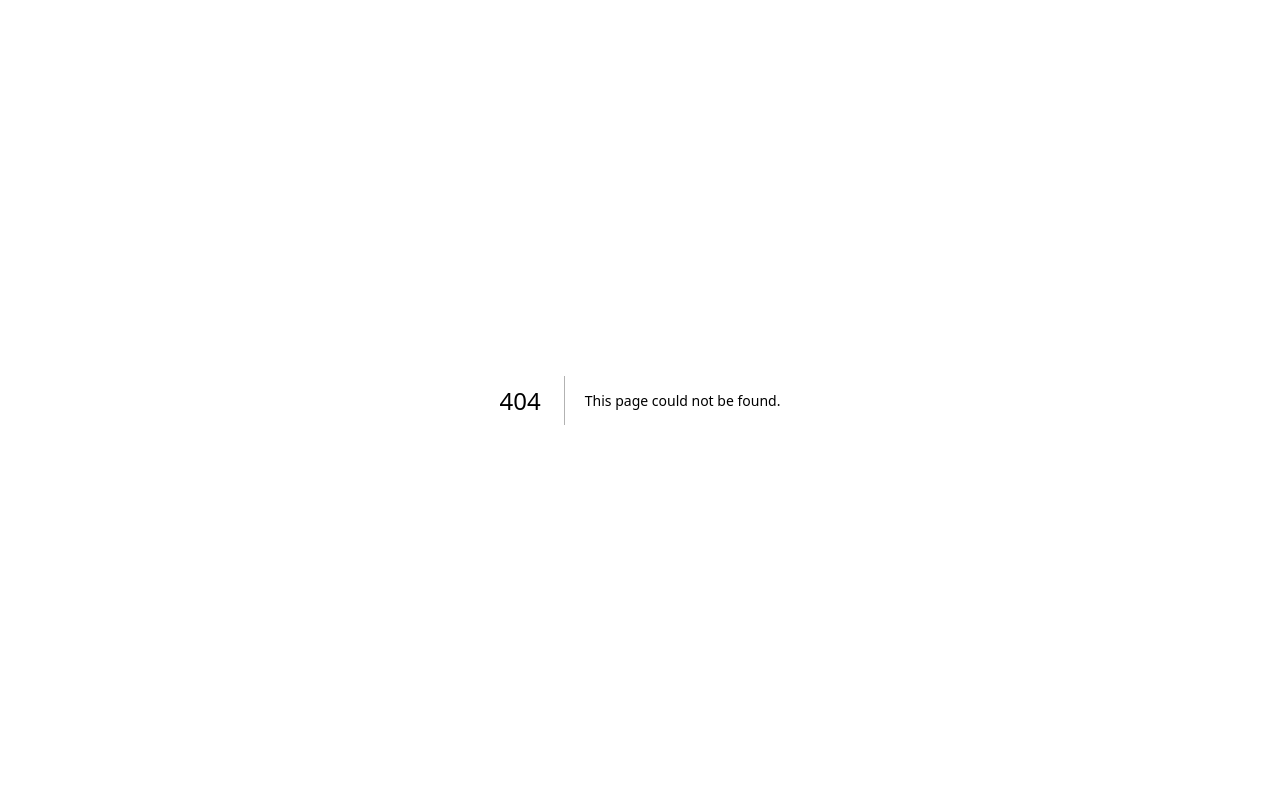
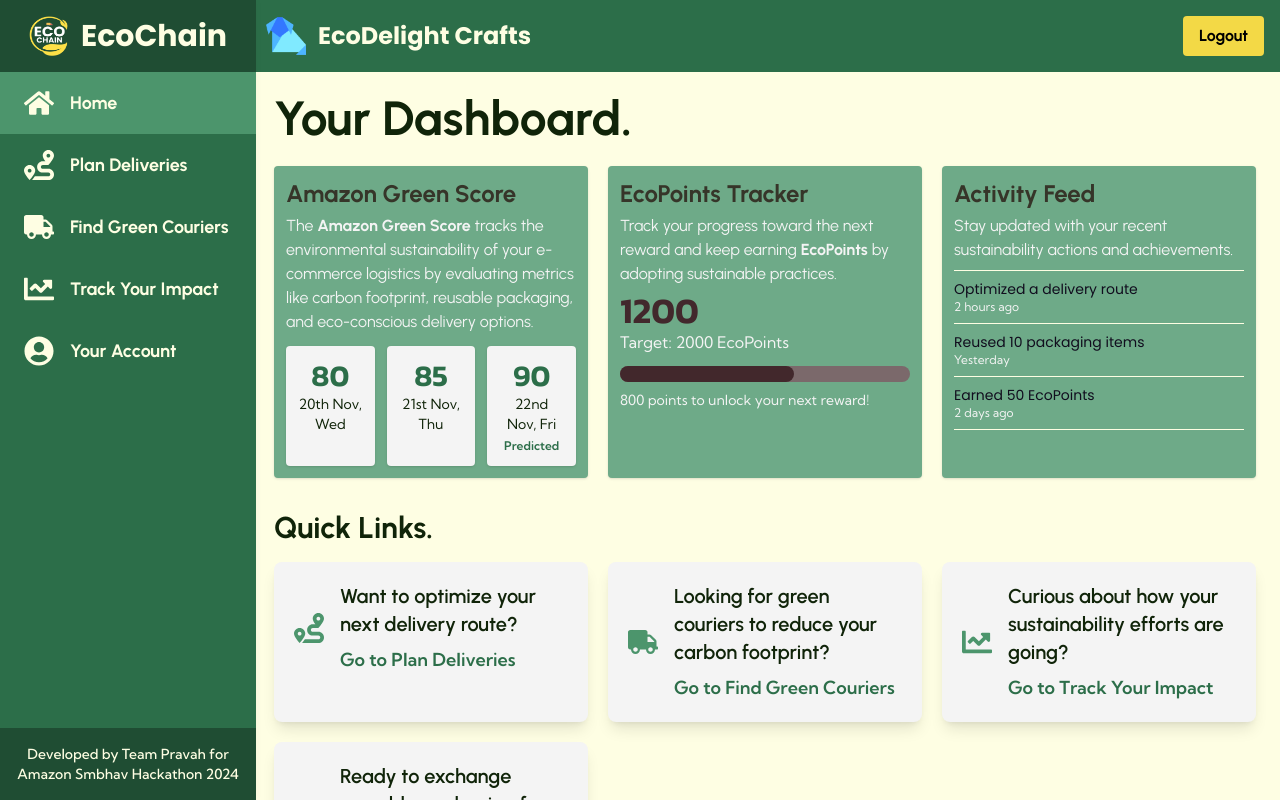
Before and after one commit to fromjyce/EcoChain, a Next.js app in the folder frontend/: page /dashboard in a window 1280 px wide. Before the commit this address had no page. Built offline with nearby package versions, Linux system fonts and the light colour scheme.

Commit message:
added dashboard content

```diff
--- /dev/null
+++ b/frontend/pages/dashboard.js
@@ -0,0 +1,55 @@
+"use client";
+import Sidebar from './components/sidebar';
+import Head from "next/head";
+import { useEffect, useState } from 'react';
+import Navbar from './components/navbar';
+import GreenScoreWidget from './dashboard/amascore';
+import EcoPointsTracker from './dashboard/ecopoints';
+import ActivityFeed from './dashboard/activityfeed';
+import QuickLinks from './dashboard/quicklinks';
+
+
+const handleLogout = () => {
+    console.log("User logged out");
+  };
+
+const Dashboard = () => {
+    const [isClient, setIsClient] = useState(false);
+    useEffect(() => {
+        setIsClient(true);
+    }, []);
+
+    const activities = [
+        { id: 1, action: "Optimized a delivery route", time: "2 hours ago" },
+        { id: 2, action: "Reused 10 packaging items", time: "Yesterday" },
+        { id: 3, action: "Earned 50 EcoPoints", time: "2 days ago" },
+      ];
+  return (
+    <>
+    <Head>
+        <title>EcoChain | Your Dashboard</title>
+        <meta name="description" content="Empowering SMBs with sustainable logistics solutions." />
+      </Head>
+      <div className='content'>
+      <div className="flex">
+        <Sidebar />
+        <div className="bg-[#fefee3ff] flex-1">
+        <Navbar smbName="EcoDelight Crafts" logoPath="/dummy/smblogo.png" onLogout={handleLogout} />
+        <div className='p-6'>
+          <h1 className="text-5xl font-bold text-[#102409] mb-6 urbanist">Your Dashboard.</h1>
+          <div className="grid grid-cols-3 gap-5">
+          <GreenScoreWidget todayScore={85} previousDayScore={80} nextDayScore={90} />
+          <EcoPointsTracker currentPoints={1200} nextTarget={2000} />
+          <ActivityFeed activities={activities} />
+          </div>
+          <h2 className="text-3xl font-bold text-[#102409] urbanist mt-8 mb-4">Quick Links.</h2>
+          <QuickLinks />
+          </div>
+        </div>
+      </div>
+      </div>
+    </>
+  );
+};
+
+export default Dashboard;
```
